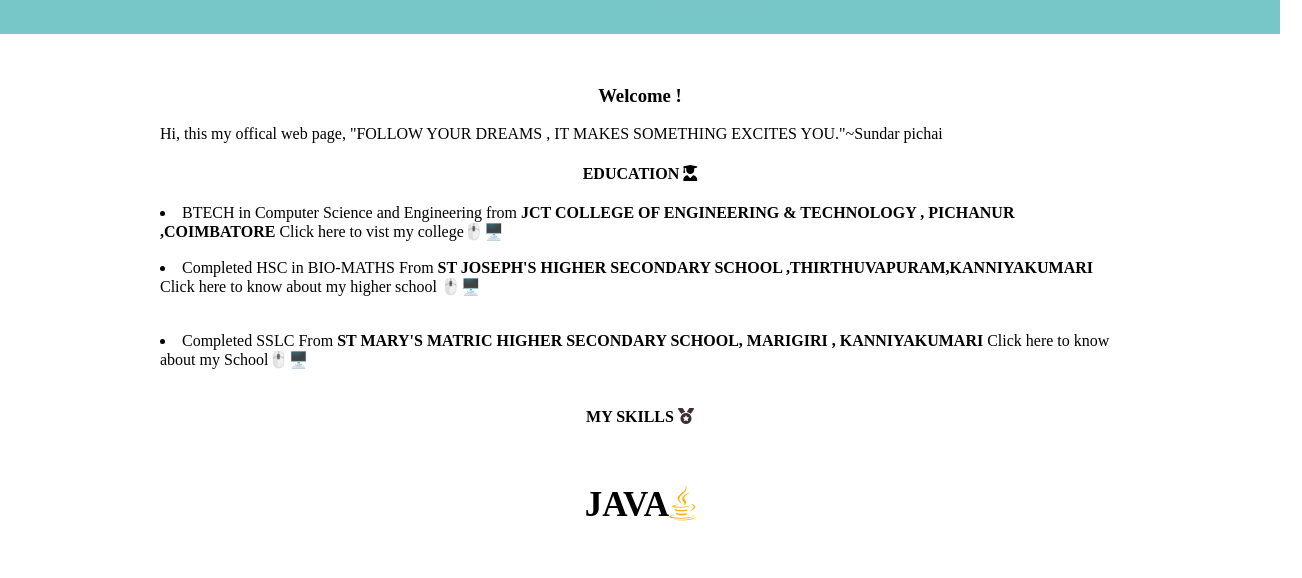
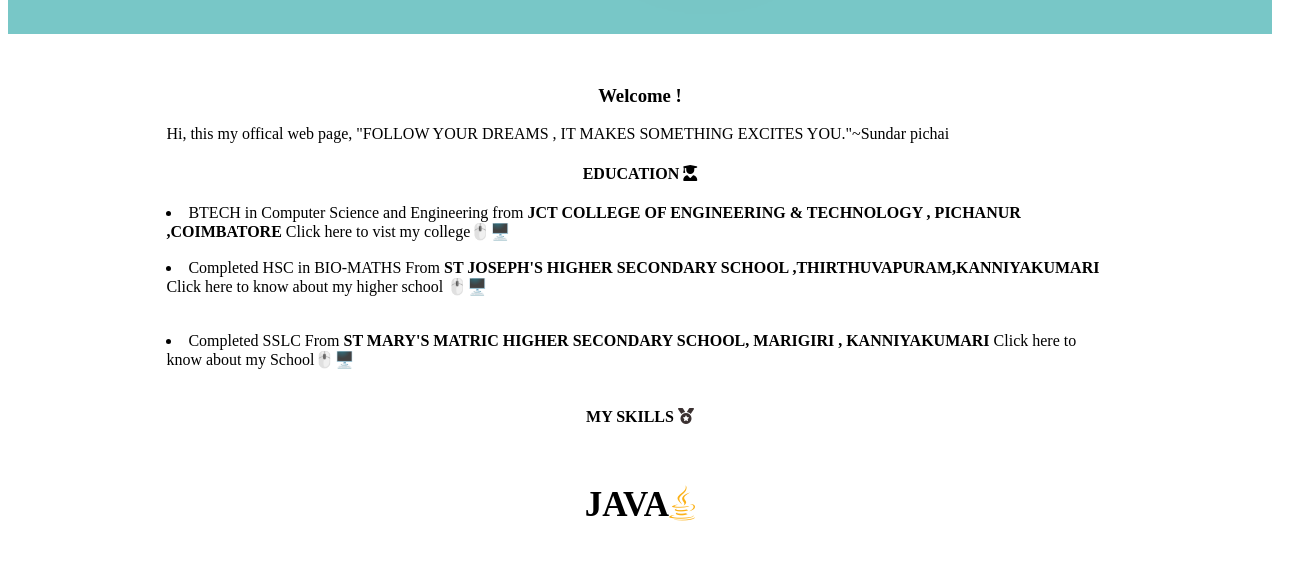
Before and after one commit to sherbinsr/sherbin__sr, a plain HTML site: page index.html in a window 1280 px wide. Shown: the part 167-745 px from the top of the page, 1302 px wide, since content can reach past the window. Drawn offline with Linux system fonts and the light colour scheme.

Commit message:
Update style.css

```diff
--- a/style.css
+++ b/style.css
@@ -1,13 +1,3 @@
-html,
-body
-{
- width:100%;
- height:100%;
- margin:0;
- padding:0;
- overflow-x:hidden;
-
-}
 .body{
 
 	background-color: #f1f1f1;
```
